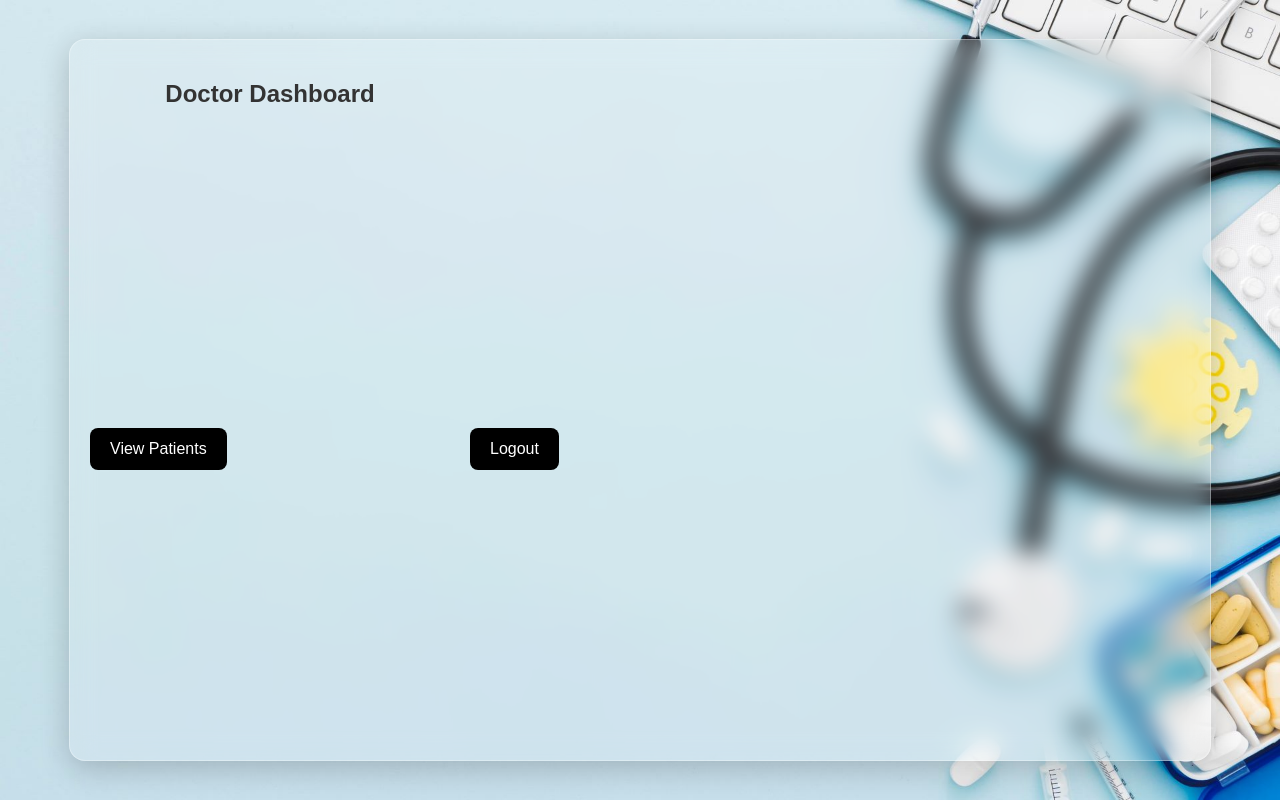
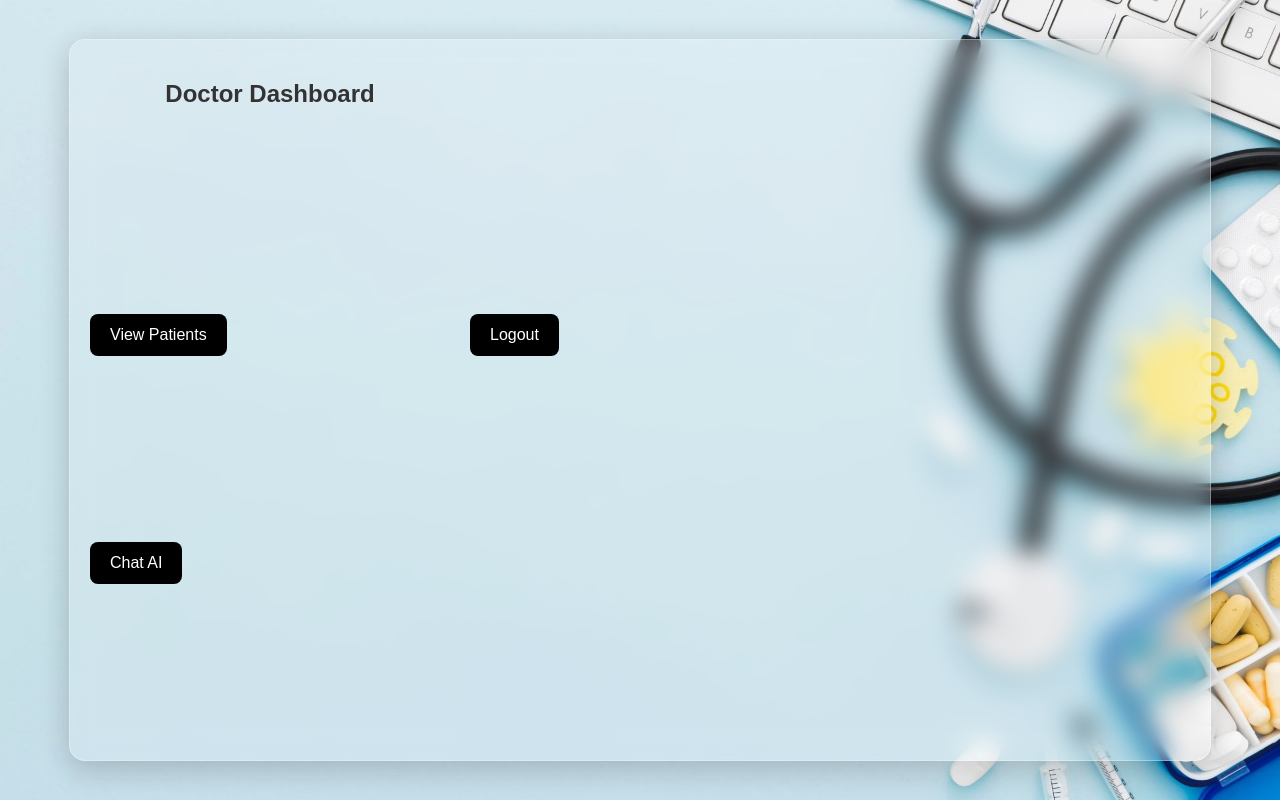
Before and after one commit to Akashsab/Clinic-Management-System, a website: page public/doctor-dashboard.html in a window 1280 px wide. Drawn offline with Linux system fonts and the light colour scheme; no server answers.

Commit message:
Update doctor-dashboard.html

```diff
--- a/public/doctor-dashboard.html
+++ b/public/doctor-dashboard.html
@@ -69,6 +69,20 @@
     #viewPatientsButton:hover,
     #logoutButton:hover {
       background-color: #444;
+    }
+    #ai{
+      padding: 12px 20px;
+      font-size: 1rem;
+      background-color: #000;
+      color: #fff;
+      border: none;
+      border-radius: 8px;
+      cursor: pointer;
+      transition: all 0.3s ease;
+    }
+    #ai:hover{
+      background-color: #444;
+
     }
 
     #patientList {
@@ -158,6 +172,7 @@
     </div>
     <a href="index.html">
     <button id="logoutButton">Logout</button> </a>
+    <a href="index2.html"><button id="ai">Chat AI</button></a>
   </div>
 
   <script type="module">
```
